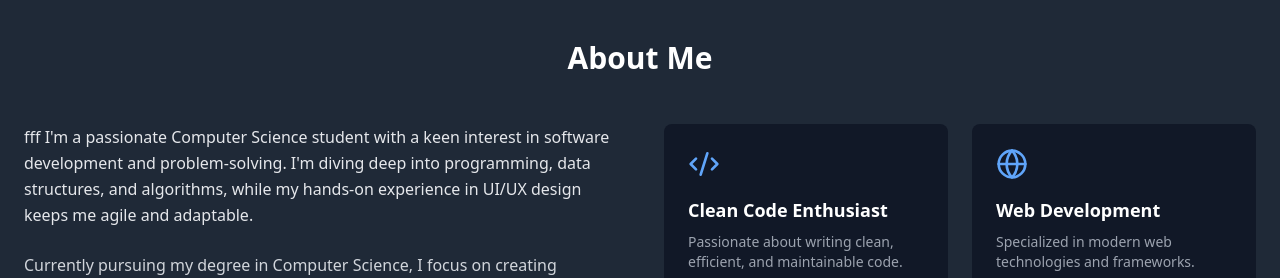
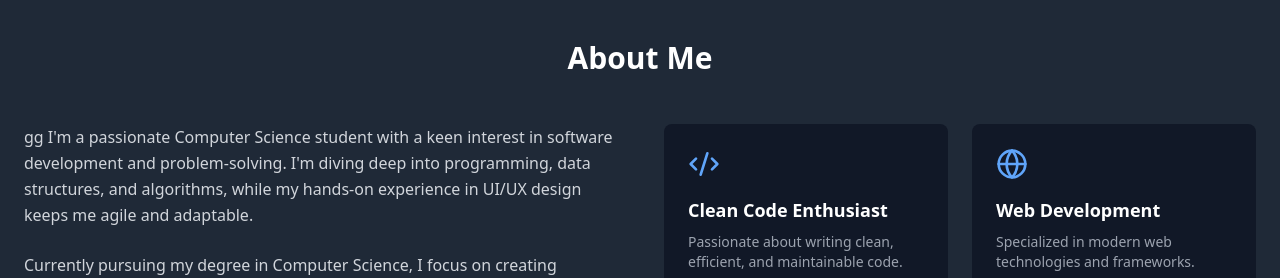
Before and after one commit to kavishka-CodXlab/Kavishka_portfolio, a React (Vite) app: page / in a window 1280 px wide. Shown: the part 840-1118 px from the top of the page. Built offline with nearby package versions, Linux system fonts and the light colour scheme.

Commit message:
Update About.tsx

```diff
--- a/src/components/About.tsx
+++ b/src/components/About.tsx
@@ -42,8 +42,8 @@ export const About = () => {
         }} viewport={{
           once: true
         }} className="space-y-6">
-            <p className="text-gray-200 leading-relaxed">
-            fff  I'm a passionate Computer Science student with a keen interest in
+            <p className="text-gray-300 leading-relaxed">
+            gg  I'm a passionate Computer Science student with a keen interest in
               software development and problem-solving. I'm diving deep into programming, data structures, and algorithms,
               while my hands-on experience in UI/UX design keeps me agile and adaptable.
             </p>
```
